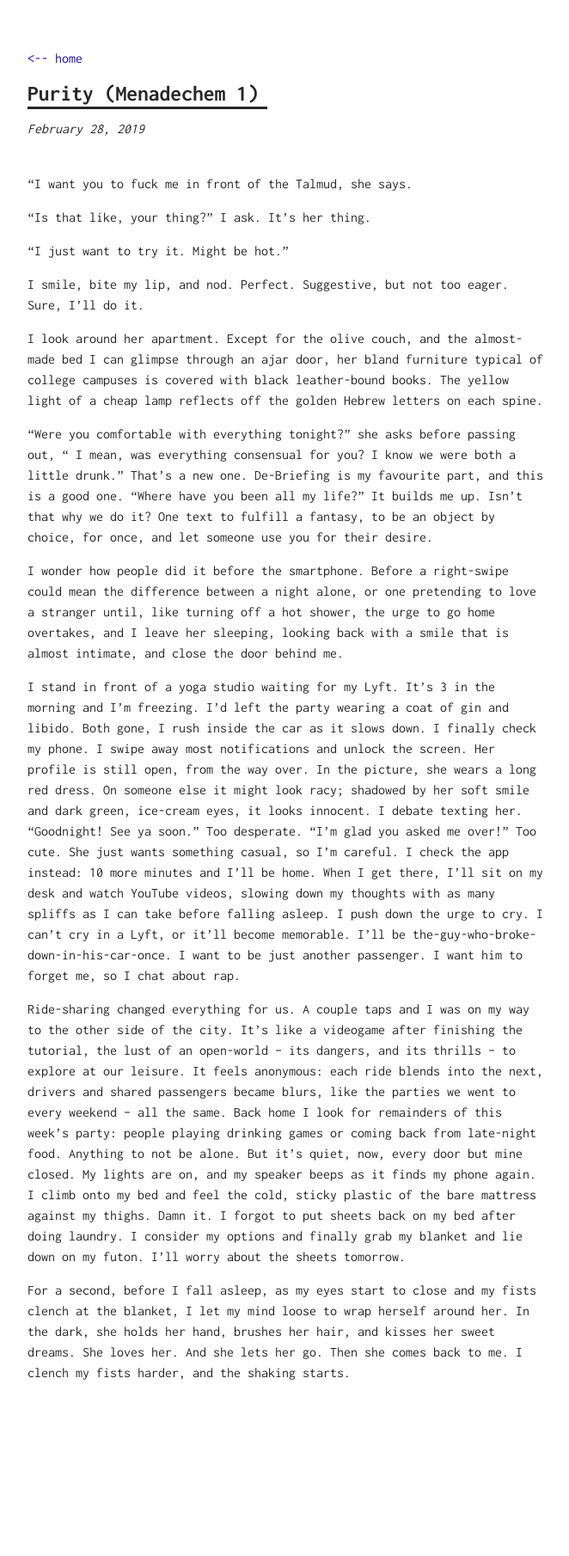
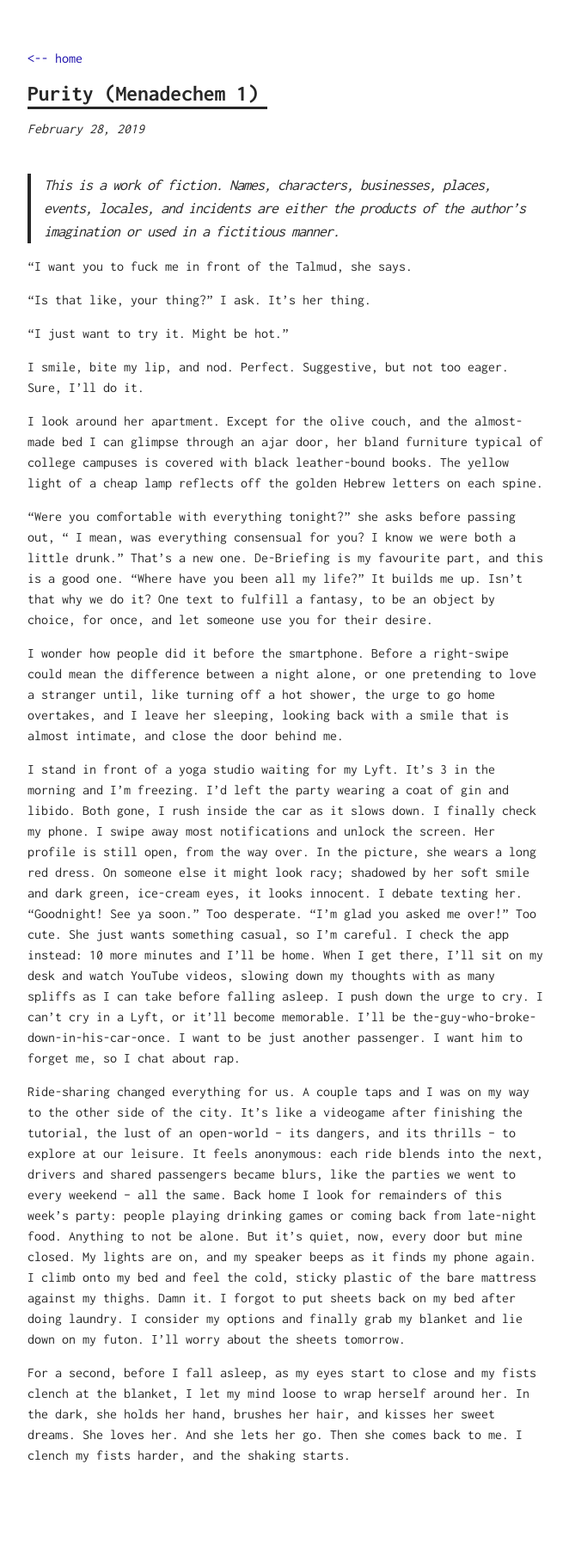
Before and after one commit to ordinarythings/ordinarythings.github.io, a Jekyll site: the page built from _posts/2019-02-28-Purity-Menadechem.md, in a window 1280 px wide. Shown: the whole page at 86% size, without its empty margins (308-970 px from the left). Built offline with Jekyll 4.4.1, drawn with Linux system fonts in a browser that asks for light colours; before the commit the page ends 1714 px from its top, so only the background shows below that.

Commit message:
Update 2019-02-28-Purity-Menadechem.md

```diff
--- a/_posts/2019-02-28-Purity-Menadechem.md
+++ b/_posts/2019-02-28-Purity-Menadechem.md
@@ -3,6 +3,9 @@ layout: post
 title: Purity (Menadechem 1)
 type: Story
 ---
+
+>This is a work of fiction. Names, characters, businesses, places, events, locales, and incidents are either the products of the author’s imagination or used in a fictitious manner.
+
 
 “I want you to fuck me in front of the Talmud, she says.
 
```
